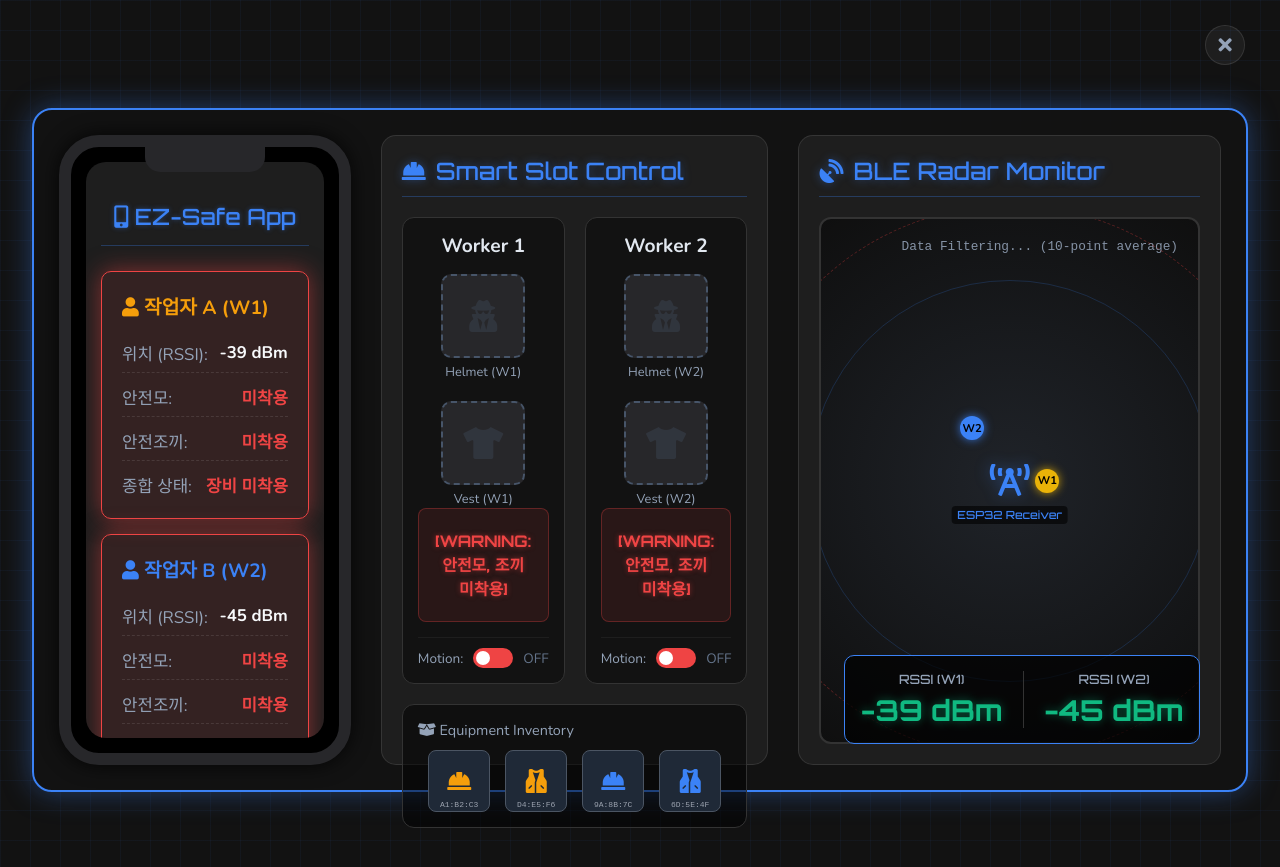
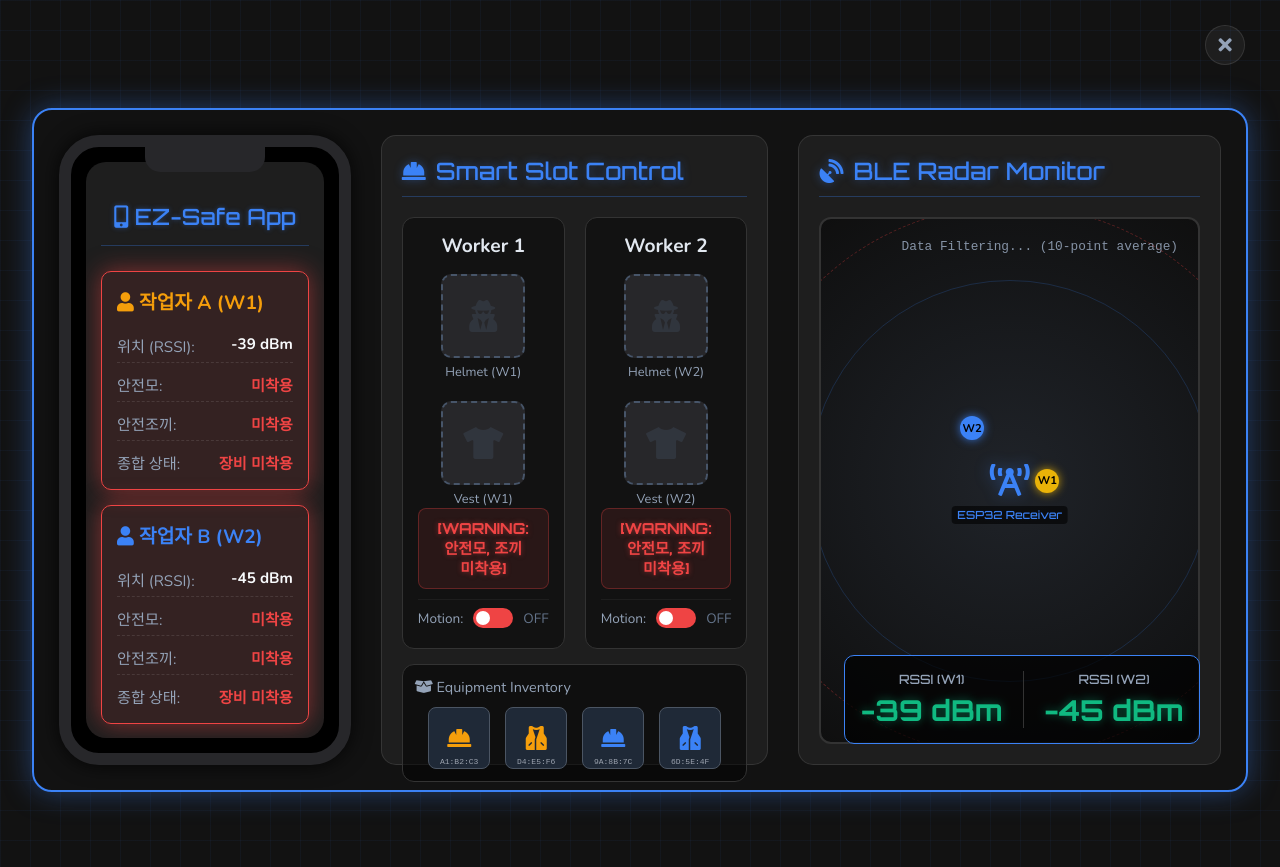
Before and after one commit to lee-myeong-eun/lee-myeong-eun.github.io, a Jekyll site: the page built from _pages/ezsafe-simulator.html, in a window 1280 px wide. Shown: the top 867 px of the page. Built offline with Jekyll 4.4.1, drawn with Linux system fonts in a browser that asks for light colours.

Commit message:
Optimize vertical layout space to prevent overflow clipping in complex warning states

```diff
--- a/_pages/ezsafe-simulator.html
+++ b/_pages/ezsafe-simulator.html
@@ -188,14 +188,15 @@ permalink: /ezsafe-simulator/
 
         /* Motion Control UI */
         .motion-control {
-            margin-top: 15px;
+            margin-top: 10px;
             display: flex;
             align-items: center;
             gap: 10px;
             font-size: 0.85rem;
             color: var(--text-muted);
             border-top: 1px solid rgba(255,255,255,0.05);
-            padding-top: 10px;
+            padding-top: 8px;
+            margin-bottom: 5px;
         }
         .toggle-switch {
             position: relative;
@@ -240,20 +241,20 @@ permalink: /ezsafe-simulator/
             margin-top: auto;
             width: 100%;
             text-align: center;
-            padding: 20px 10px;
+            padding: 10px;
             border-radius: 8px;
             font-family: 'Orbitron', sans-serif;
             font-weight: bold;
-            font-size: 1rem;
+            font-size: 0.95rem;
             background: rgba(239, 68, 68, 0.1);
             color: var(--danger-color);
             border: 1px solid rgba(239, 68, 68, 0.3);
             text-shadow: 0 0 5px var(--danger-glow);
             white-space: pre-wrap;
             word-break: keep-all;
-            line-height: 1.5;
+            line-height: 1.3;
             box-sizing: border-box;
-            min-height: 65px;
+            min-height: 50px;
             display: flex;
             align-items: center;
             justify-content: center;
@@ -267,8 +268,8 @@ permalink: /ezsafe-simulator/
         }
 
         .inventory-section {
-            margin-top: 20px;
-            padding: 15px;
+            margin-top: 15px;
+            padding: 12px;
             background: rgba(0, 0, 0, 0.5);
             border: 1px solid #333;
             border-radius: 12px;
@@ -506,17 +507,17 @@ permalink: /ezsafe-simulator/
 
         .radar-warning-text {
             position: absolute;
-            top: 20px;
+            top: 15px;
             left: 50%;
             transform: translateX(-50%);
             font-family: 'Orbitron', sans-serif;
-            font-size: 1.5rem;
+            font-size: 1.2rem;
             font-weight: bold;
             color: var(--danger-color);
             text-shadow: 0 0 15px var(--danger-glow);
             background: rgba(0,0,0,0.8);
-            padding: 20px 40px;
-            border-radius: 12px;
+            padding: 10px 20px;
+            border-radius: 10px;
             border: 2px solid var(--danger-color);
             opacity: 0;
             transition: opacity 0.3s;
@@ -524,11 +525,11 @@ permalink: /ezsafe-simulator/
             text-align: center;
             pointer-events: none;
             width: max-content;
-            max-width: 90%;
-            min-width: 400px;
+            max-width: 80%;
+            min-width: 300px;
             white-space: pre-wrap;
             word-break: keep-all;
-            line-height: 1.4;
+            line-height: 1.3;
             box-sizing: border-box;
         }
 
@@ -628,11 +629,11 @@ permalink: /ezsafe-simulator/
         .phone-card {
             background: rgba(255,255,255,0.05);
             border-radius: 10px;
-            padding: 20px;
+            padding: 15px;
             border: 1px solid rgba(255,255,255,0.1);
             display: flex;
             flex-direction: column;
-            gap: 12px;
+            gap: 10px;
             transition: all 0.3s;
         }
 
@@ -651,9 +652,9 @@ permalink: /ezsafe-simulator/
         .p-row {
             display: flex;
             justify-content: space-between;
-            font-size: 1.05rem;
+            font-size: 0.95rem;
             border-bottom: 1px dashed rgba(255,255,255,0.1);
-            padding-bottom: 6px;
+            padding-bottom: 5px;
         }
         .p-row:last-child { border-bottom: none; padding-bottom: 0; }
 
```
